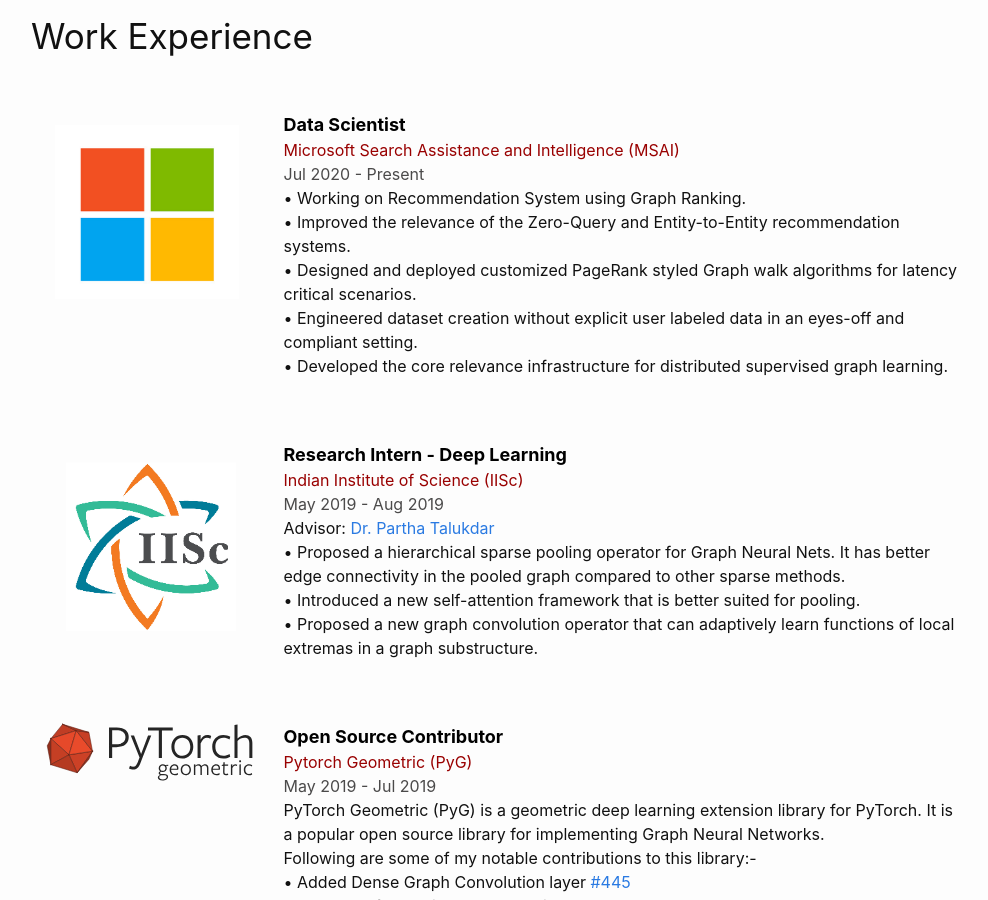
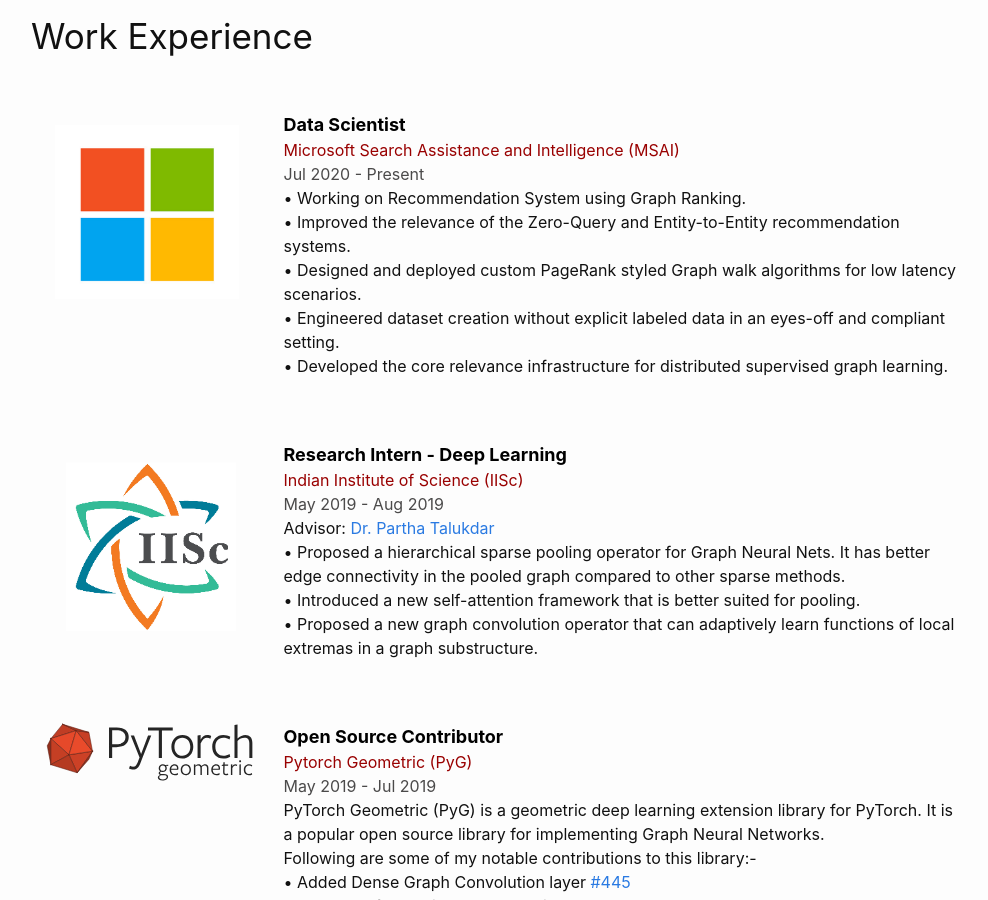
Before and after one commit to ekagra-ranjan/ekagra-ranjan.github.io, a Jekyll site: the page built from index.markdown, in a window 1280 px wide and 900 px high, scrolled down 1084 px. Shown: the whole window, without its empty margins (134-1122 px from the left). Built offline with Jekyll 4.4.1, drawn with Linux system fonts in a browser that asks for light colours; nearby versions of some CDN libraries.

Commit message:
Update workexs.yml

```diff
--- a/_data/resume/workexs.yml
+++ b/_data/resume/workexs.yml
@@ -4,8 +4,8 @@
   description:
     - text: "• Working on Recommendation System using Graph Ranking."
     - text: "• Improved the relevance of the Zero-Query and Entity-to-Entity recommendation systems."
-    - text: "• Designed and deployed customized PageRank styled Graph walk algorithms for latency critical scenarios."
-    - text: "• Engineered dataset creation without explicit user labeled data in an eyes-off and compliant setting."
+    - text: "• Designed and deployed custom PageRank styled Graph walk algorithms for low latency scenarios."
+    - text: "• Engineered dataset creation without explicit labeled data in an eyes-off and compliant setting."
     - text: "• Developed the core relevance infrastructure for distributed supervised graph learning."
   image: 'assets/resume/workexs/images/msft.png'
 
```
